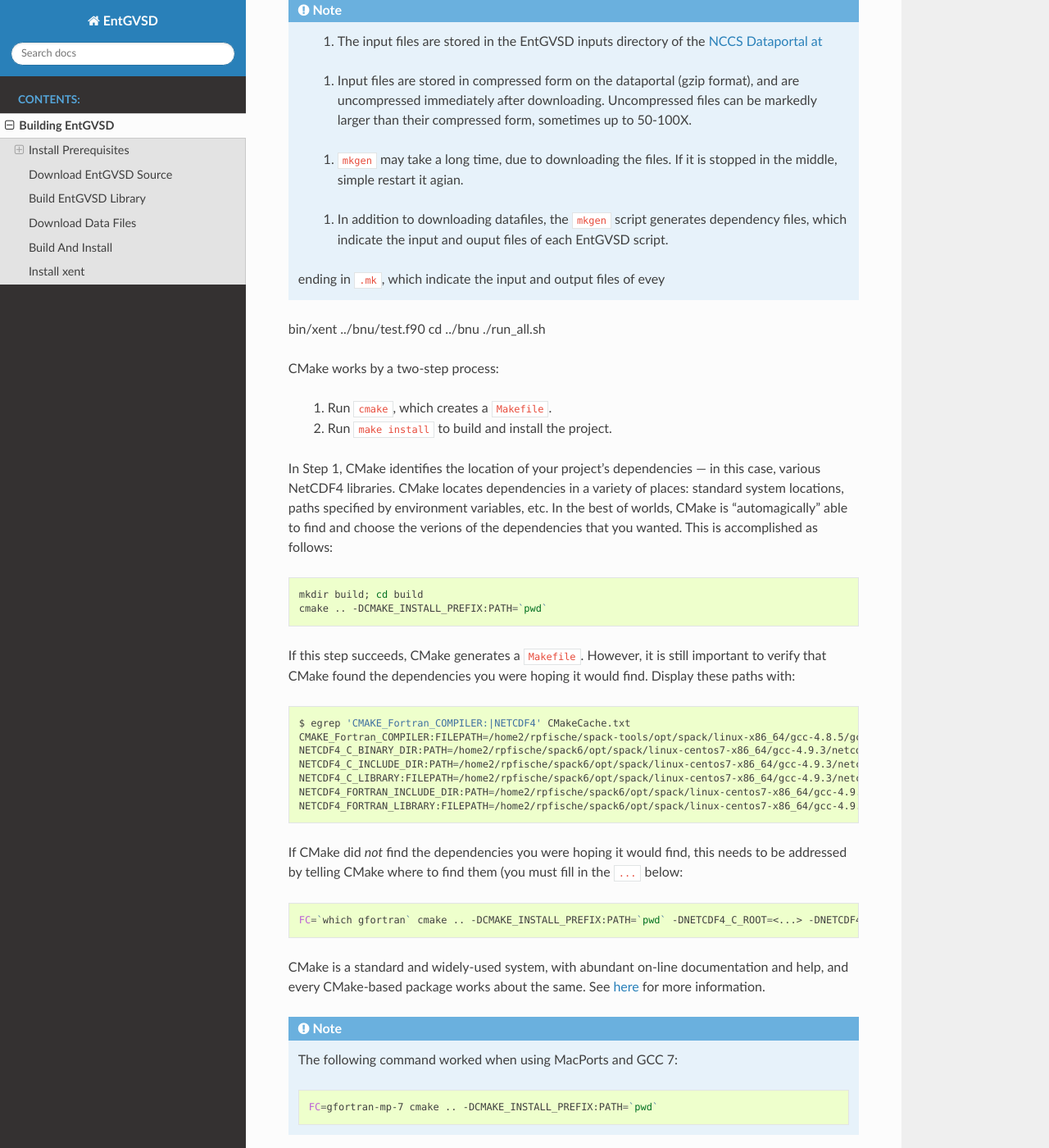
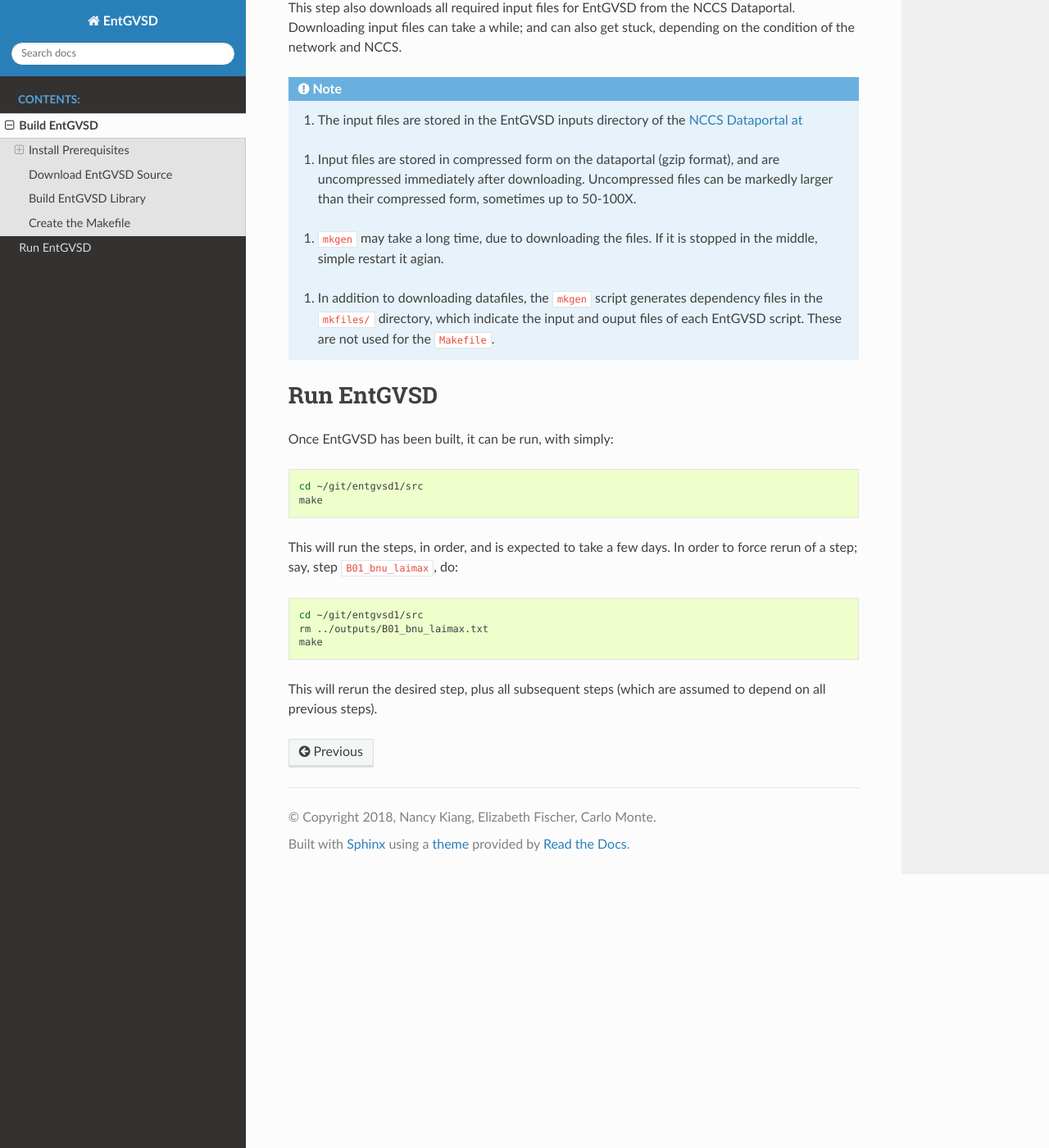
Before and after one commit to ent-tbm/entgvsd1, a Sphinx documentation site: the page built from sphinx/source/building.rst, in a window 1280 px wide and 1400 px high, scrolled down 2605 px. Shown: the whole window at 82% size. Built offline with Sphinx 7.4.7 and the Read the Docs theme 2.0.0, drawn with Linux system fonts in a browser that asks for light colours; some of the changed text lies outside the part shown.

Commit message:
Updates to build instructions

```diff
--- a/sphinx/source/building.rst
+++ b/sphinx/source/building.rst
@@ -1,7 +1,7 @@
 .. _building
 
-Building EntGVSD
-================
+Build EntGVSD
+=============
 
 Install Prerequisites
 ---------------------
@@ -120,7 +120,7 @@
       copy of ``xent``, they are all the same.
 
 
-Download Data Files
+Create the Makefile
 -------------------
 
 The main EntGVSD process is structured as a series of Fortran scripts,
@@ -129,14 +129,17 @@
 | B02_lc_laimax_modis_entpftrevcrop.F90
 |  ...
 
-Before these scripts can be run, EntGVSD must download the input files
-they require.  This is done using the ``mkgen`` script, which runs
-each EntGVSD script in turn in preliminary mode (``xent -p``):
+Before these scripts can be run, EntGVSD creates a Makefile to run
+them in sequence.  This is done using the ``mkgen`` script.
 
 .. code-block:: bash
 
    cd ~/git/entgvsd1/src
    ./mkgen
+
+This step also downloads all required input files for EntGVSD from the
+NCCS Dataportal.  Downloading input files can take a while; and can
+also get stuck, depending on the condition of the network and NCCS.
 
 .. note::
 
@@ -153,120 +156,28 @@
       If it is stopped in the middle, simple restart it agian.
 
    1. In addition to downloading datafiles, the ``mkgen`` script
-      generates dependency files, which indicate the input and ouput
-      files of each EntGVSD script.
+      generates dependency files in the ``mkfiles/`` directory, which
+      indicate the input and ouput files of each EntGVSD script.
+      These are not used for the ``Makefile``.
 
+Run EntGVSD
+============
 
-
-
-
-
-
- ending in ``.mk``, which indicate the input and output files of evey
-
-
-bin/xent ../bnu/test.f90
-cd ../bnu
-./run_all.sh
-
-
-CMake works by a two-step process:
-
- 1. Run ``cmake``, which creates a ``Makefile``.
-
- 2. Run ``make install`` to build and install the project.
-
-In Step 1, CMake identifies the location of your project's
-dependencies --- in this case, various NetCDF4 libraries.  CMake
-locates dependencies in a variety of places: standard system
-locations, paths specified by environment variables, etc.  In the best
-of worlds, CMake is "automagically" able to find and choose the
-verions of the dependencies that you wanted.  This is accomplished as
-follows:
+Once EntGVSD has been built, it can be run, with simply:
 
 .. code-block:: bash
 
-   mkdir build; cd build
-   cmake .. -DCMAKE_INSTALL_PREFIX:PATH=`pwd`
+   cd ~/git/entgvsd1/src
+   make
 
-If this step succeeds, CMake generates a ``Makefile``.  However, it is
-still important to verify that CMake found the dependencies you were
-hoping it would find.  Display these paths with:
+This will run the steps, in order, and is expected to take a few days.
+In order to force rerun of a step; say, step ``B01_bnu_laimax``, do:
 
 .. code-block:: bash
 
-   $ egrep 'CMAKE_Fortran_COMPILER:|NETCDF4' CMakeCache.txt
-   CMAKE_Fortran_COMPILER:FILEPATH=/home2/rpfische/spack-tools/opt/spack/linux-x86_64/gcc-4.8.5/gcc-4.9.3-jfebnuuusdch34j7pvdnvlxffe2rmoe4/bin/gfortran
-   NETCDF4_C_BINARY_DIR:PATH=/home2/rpfische/spack6/opt/spack/linux-centos7-x86_64/gcc-4.9.3/netcdf-4.4.0-7hecfhzw4sj7wj2h5ioxmiv7dxvpcjeh/bin
-   NETCDF4_C_INCLUDE_DIR:PATH=/home2/rpfische/spack6/opt/spack/linux-centos7-x86_64/gcc-4.9.3/netcdf-4.4.0-7hecfhzw4sj7wj2h5ioxmiv7dxvpcjeh/include
-   NETCDF4_C_LIBRARY:FILEPATH=/home2/rpfische/spack6/opt/spack/linux-centos7-x86_64/gcc-4.9.3/netcdf-4.4.0-7hecfhzw4sj7wj2h5ioxmiv7dxvpcjeh/lib/libnetcdf.so
-   NETCDF4_FORTRAN_INCLUDE_DIR:PATH=/home2/rpfische/spack6/opt/spack/linux-centos7-x86_64/gcc-4.9.3/netcdf-fortran-4.4.4-p2cmykx3iwkc2tqa6reuih75t4iysbuc/include
-   NETCDF4_FORTRAN_LIBRARY:FILEPATH=/home2/rpfische/spack6/opt/spack/linux-centos7-x86_64/gcc-4.9.3/netcdf-fortran-4.4.4-p2cmykx3iwkc2tqa6reuih75t4iysbuc/lib/libnetcdff.so
+   cd ~/git/entgvsd1/src
+   rm ../outputs/B01_bnu_laimax.txt
+   make
 
-If CMake did *not* find the dependencies you were hoping it would
-find, this needs to be addressed by telling CMake where to find them
-(you must fill in the ``...`` below:
-
-.. code-block:: bash
-
-   FC=`which gfortran` cmake .. -DCMAKE_INSTALL_PREFIX:PATH=`pwd` -DNETCDF4_C_ROOT=<...> -DNETCDF4_FORTRAN_ROOT=<...>
-
-CMake is a standard and widely-used system, with abundant on-line
-documentation and help, and every CMake-based package works about the
-same.  See `here <https://cmake.org>`_ for more information.
-
-.. note::
-
-   The following command worked when using MacPorts and GCC 7:
-
-   .. code-block:: bash
-
-      FC=gfortran-mp-7 cmake .. -DCMAKE_INSTALL_PREFIX:PATH=`pwd`
-
-
-Build And Install
------------------
-
-Once the ``Makefile`` has been generated, it is time to build and
-install the EntGVSD supportin code.  This is done by:
-
-.. code-block:: bash
-
-   make
-   make install
-
-The final version of the support code will be installed in your
-``build/bin``, ``build/lib`` and ``build/include`` directories.  The
-script ``build/bin/entgvsd``, which compiles and immediately runs any
-of the Fortran-based EntGVSD programs, is the only entry point to this
-installation required by the user.
-
-The installation can now be tested by running the EntGVSD test program:
-
-.. code-block:: bash
-
-   $ bin/entgvsd ../bnu/test.f90
-   Test program succeeded!
-
-
-Install xent
-------------
-
-The version of the ``bin/entgvsd`` script required is linked to the
-version of the Fortran programs being run in the ``bnu`` directory.
-If multiple versions of the EntGVSD source are checked out, it is
-important to run the correct version of ``entgvsd`` for a given
-program in ``bnu``.  This onerous task can be automated using the
-``xent`` script, also installed in ``build/bin``.  This can be tested
-as follows:
-
-.. code-block:: bash
-
-   $ bin/xent ../bnu/test.f90
-   Test program succeeded!
-
-A single ``xent`` script works for any version of EntGVSD; it works by
-identifying the correct version of ``entgvsd`` to run based on the
-location of the Fortran program being run.  One can therefore copy the
-``xent`` program (once) into a directory in the user's ``$PATH``, and
-then use it for all EntGVSD programs in any source checkout.
+This will rerun the desired step, plus all subsequent steps (which are
+assumed to depend on all previous steps).
```
